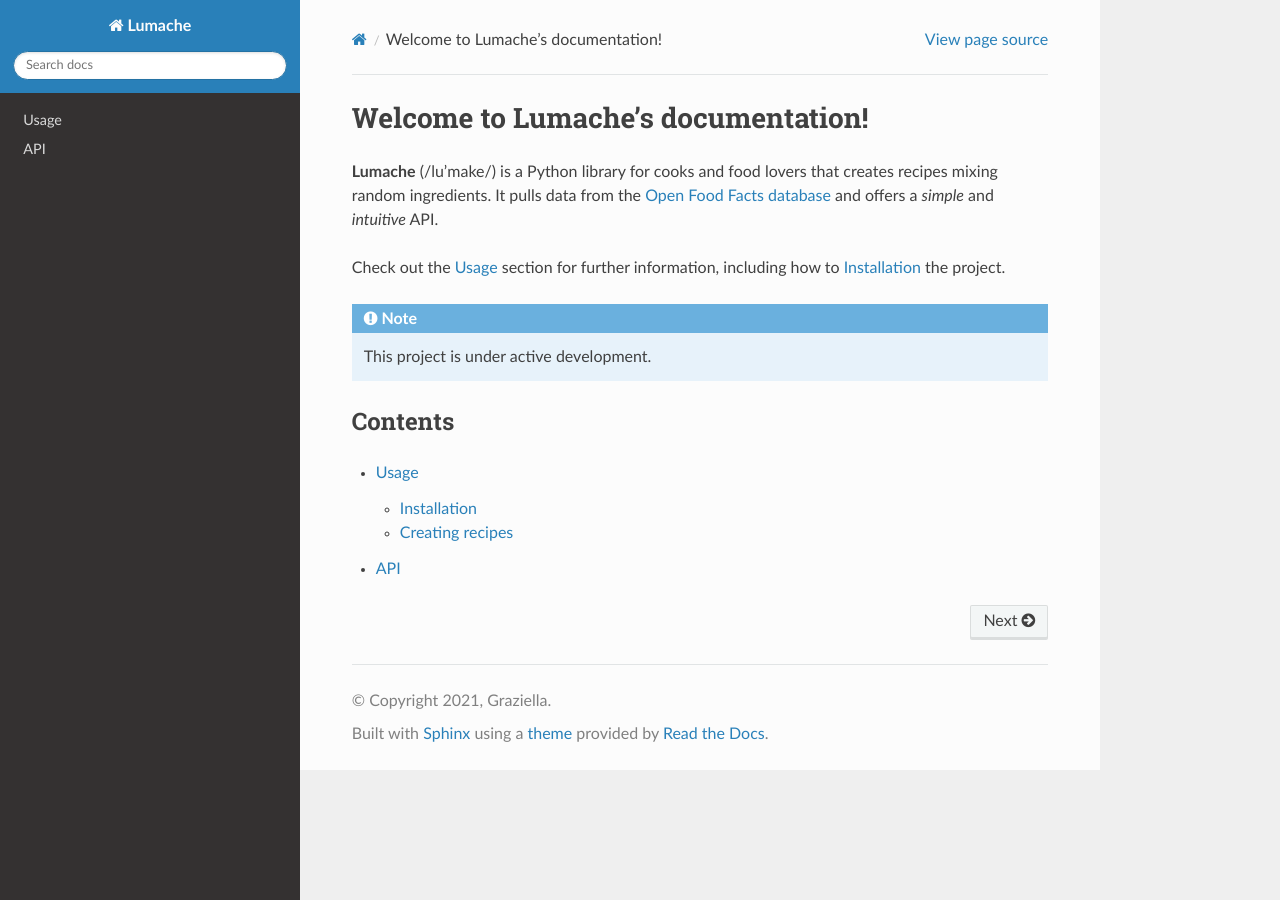
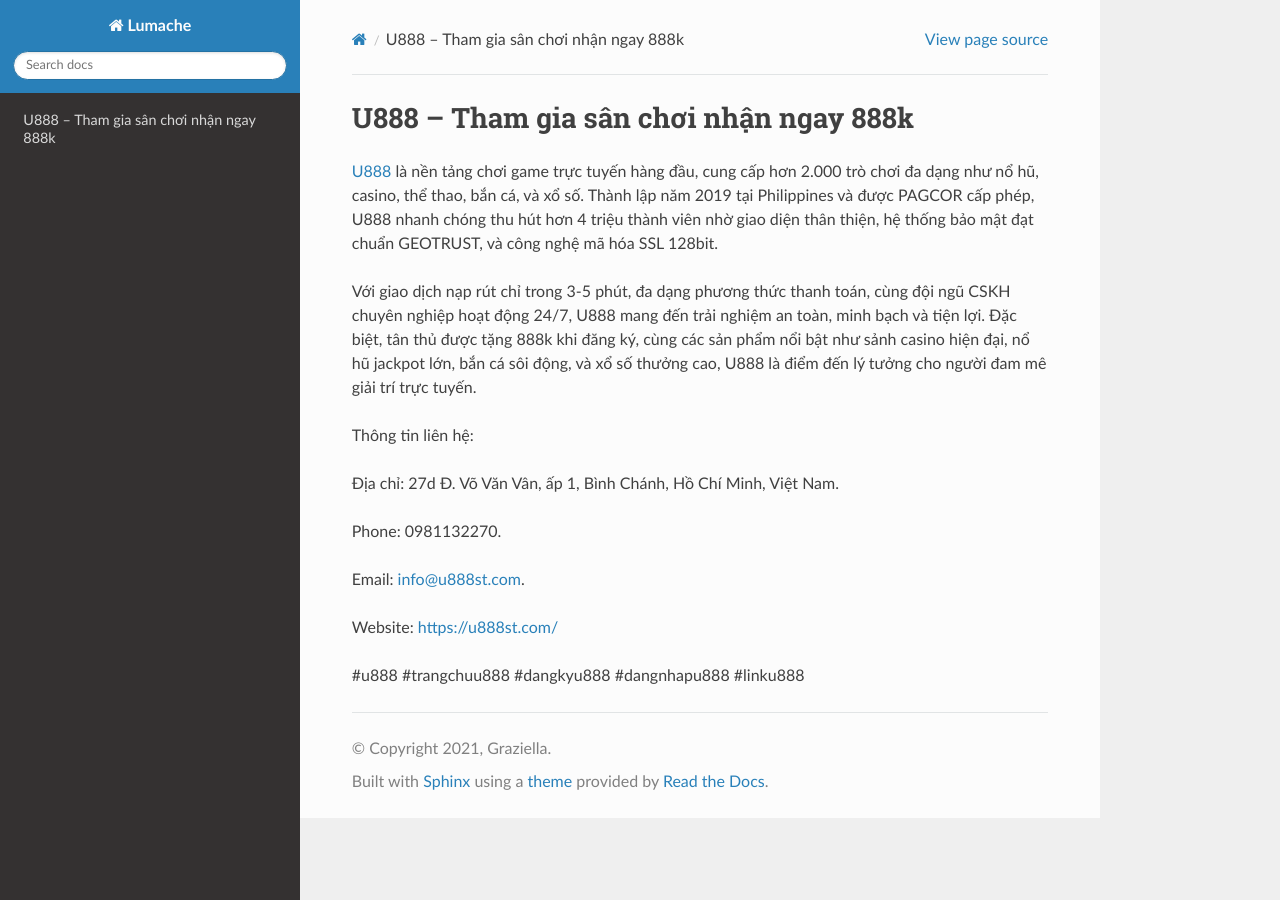
Before and after one commit to parkisngan19/u888stcom, a Sphinx documentation site: the page built from docs/source/index.rst, in a window 1280 px wide. Built offline with Sphinx 7.4.7 and the Read the Docs theme 3.1.0, drawn with Linux system fonts in a browser that asks for light colours.

Commit message:
Update index.rst

```diff
--- a/docs/source/index.rst
+++ b/docs/source/index.rst
@@ -1,22 +1,18 @@
-Welcome to Lumache's documentation!
+U888 – Tham gia sân chơi nhận ngay 888k
 ===================================
 
-**Lumache** (/lu'make/) is a Python library for cooks and food lovers
-that creates recipes mixing random ingredients.
-It pulls data from the `Open Food Facts database <https://world.openfoodfacts.org/>`_
-and offers a *simple* and *intuitive* API.
+`U888 <https://u888st.com/>`_ là nền tảng chơi game trực tuyến hàng đầu, cung cấp hơn 2.000 trò chơi đa dạng như nổ hũ, casino, thể thao, bắn cá, và xổ số. Thành lập năm 2019 tại Philippines và được PAGCOR cấp phép, U888 nhanh chóng thu hút hơn 4 triệu thành viên nhờ giao diện thân thiện, hệ thống bảo mật đạt chuẩn GEOTRUST, và công nghệ mã hóa SSL 128bit.
 
-Check out the :doc:`usage` section for further information, including
-how to :ref:`installation` the project.
+Với giao dịch nạp rút chỉ trong 3-5 phút, đa dạng phương thức thanh toán, cùng đội ngũ CSKH chuyên nghiệp hoạt động 24/7, U888 mang đến trải nghiệm an toàn, minh bạch và tiện lợi. Đặc biệt, tân thủ được tặng 888k khi đăng ký, cùng các sản phẩm nổi bật như sảnh casino hiện đại, nổ hũ jackpot lớn, bắn cá sôi động, và xổ số thưởng cao, U888 là điểm đến lý tưởng cho người đam mê giải trí trực tuyến.
 
-.. note::
+Thông tin liên hệ:
 
-   This project is under active development.
+Địa chỉ: 27d Đ. Võ Văn Vân, ấp 1, Bình Chánh, Hồ Chí Minh, Việt Nam.
 
-Contents
---------
+Phone: 0981132270.
 
-.. toctree::
+Email: info@u888st.com.
 
-   usage
-   api
+Website: https://u888st.com/
+
+#u888 #trangchuu888 #dangkyu888 #dangnhapu888 #linku888
```
